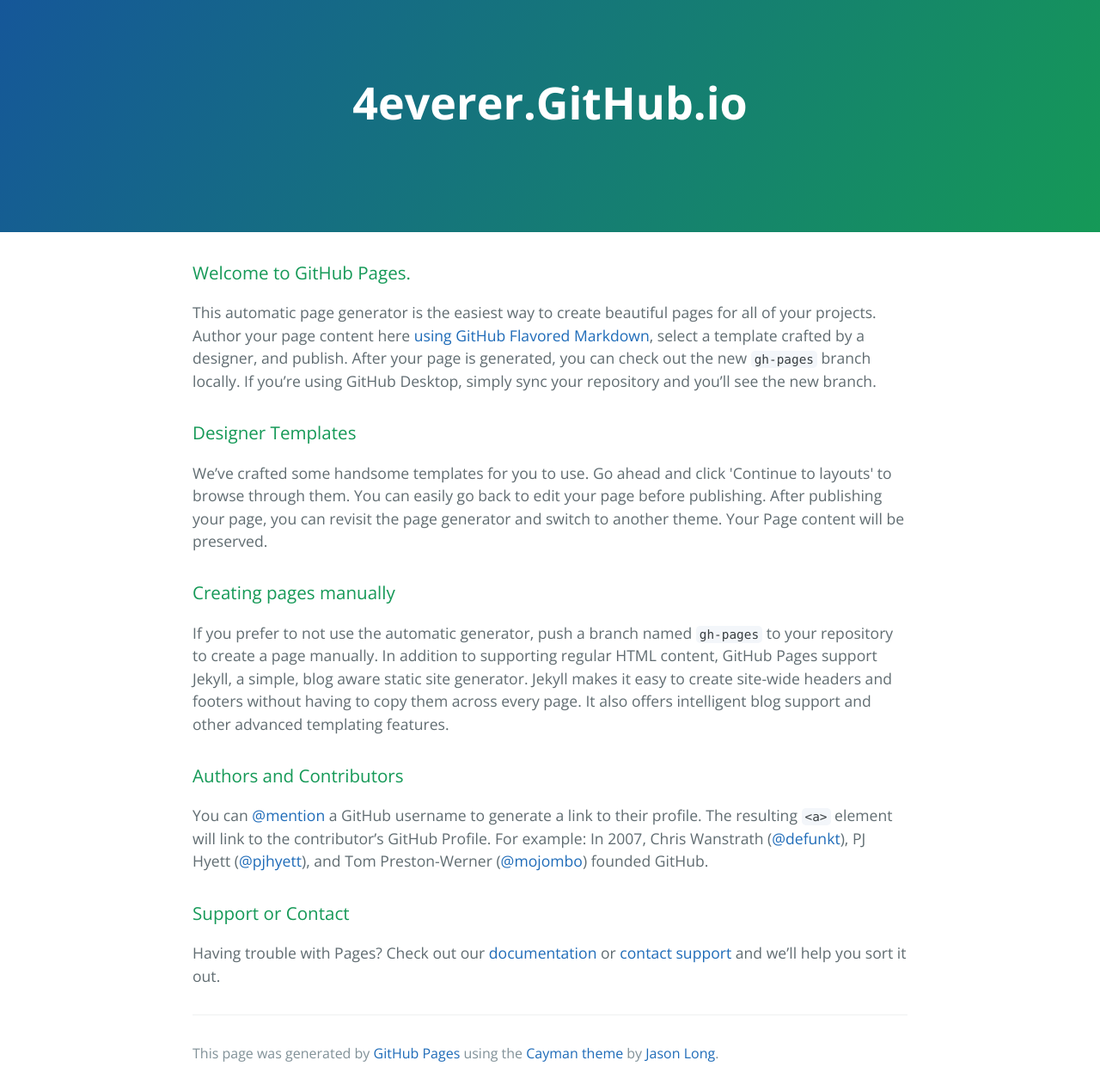
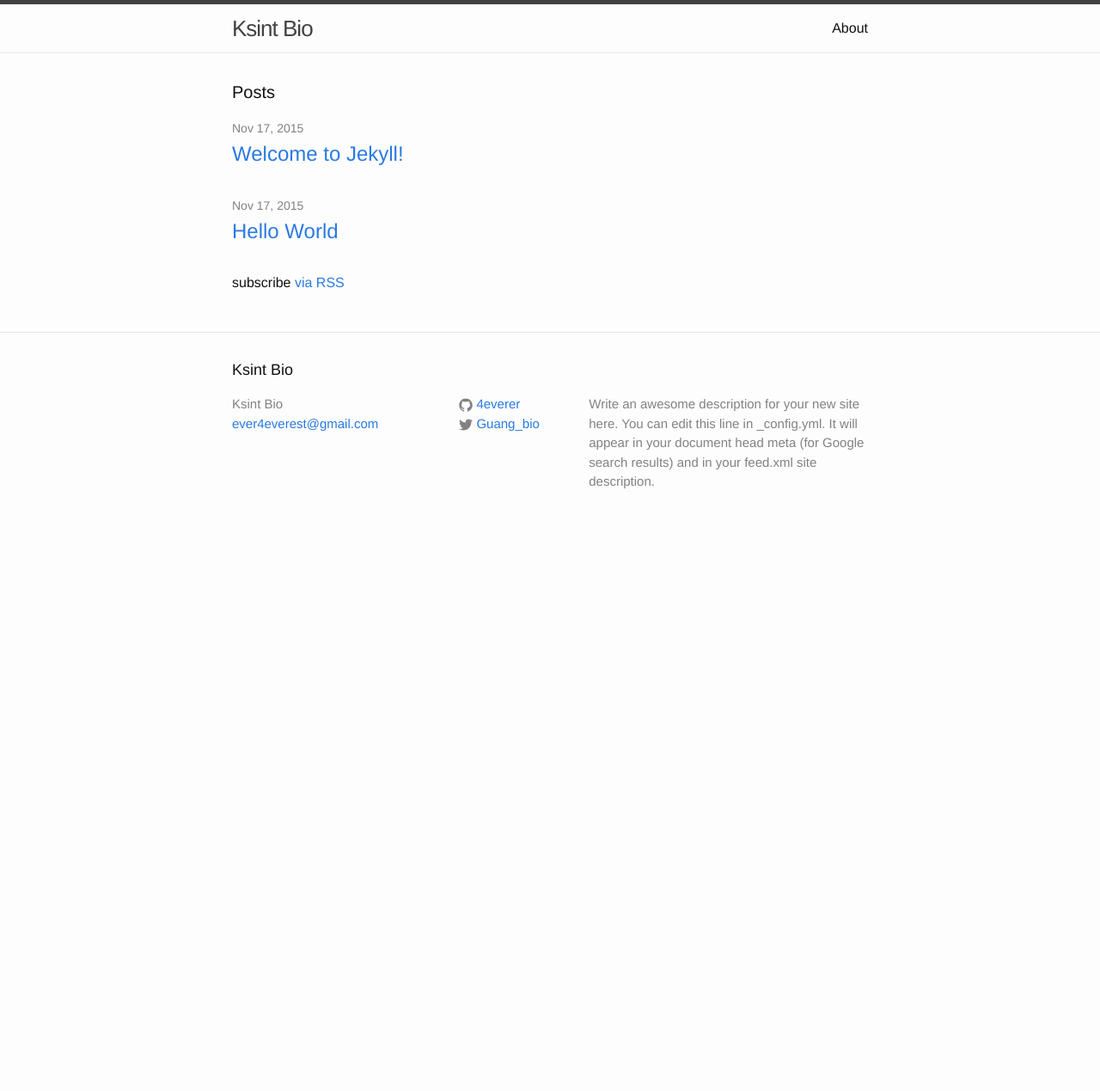
Before and after one commit to 4everer/4everer.github.io, a Jekyll site: the page built from index.html, in a window 1280 px wide. Shown: the whole page at 86% size. Built offline with Jekyll 4.4.1, drawn with Linux system fonts in a browser that asks for light colours; Markdown is read by kramdown in place of the engine named in the settings; after the commit the page ends 900 px from its top, so only the background shows below that.

Commit message:
finnaly fix index.html

```diff
--- a/index.html
+++ b/index.html
@@ -1,53 +1,37 @@
-<!DOCTYPE html>
-<html lang="en-us">
-  <head>
-    <meta charset="UTF-8">
-    <title>4everer.GitHub.io by 4everer</title>
-    <meta name="viewport" content="width=device-width, initial-scale=1">
-    <link rel="stylesheet" type="text/css" href="stylesheets/normalize.css" media="screen">
-    <link href='https://fonts.googleapis.com/css?family=Open+Sans:400,700' rel='stylesheet' type='text/css'>
-    <link rel="stylesheet" type="text/css" href="stylesheets/stylesheet.css" media="screen">
-    <link rel="stylesheet" type="text/css" href="stylesheets/github-light.css" media="screen">
-  </head>
-  <body>
-    <section class="page-header">
-      <h1 class="project-name">4everer.GitHub.io</h1>
-      <h2 class="project-tagline"></h2>
-    </section>
-
-    <section class="main-content">
-      <h3>
-<a id="welcome-to-github-pages" class="anchor" href="#welcome-to-github-pages" aria-hidden="true"><span class="octicon octicon-link"></span></a>Welcome to GitHub Pages.</h3>
-
-<p>This automatic page generator is the easiest way to create beautiful pages for all of your projects. Author your page content here <a href="https://guides.github.com/features/mastering-markdown/">using GitHub Flavored Markdown</a>, select a template crafted by a designer, and publish. After your page is generated, you can check out the new <code>gh-pages</code> branch locally. If you’re using GitHub Desktop, simply sync your repository and you’ll see the new branch.</p>
-
-<h3>
-<a id="designer-templates" class="anchor" href="#designer-templates" aria-hidden="true"><span class="octicon octicon-link"></span></a>Designer Templates</h3>
-
-<p>We’ve crafted some handsome templates for you to use. Go ahead and click 'Continue to layouts' to browse through them. You can easily go back to edit your page before publishing. After publishing your page, you can revisit the page generator and switch to another theme. Your Page content will be preserved.</p>
-
-<h3>
-<a id="creating-pages-manually" class="anchor" href="#creating-pages-manually" aria-hidden="true"><span class="octicon octicon-link"></span></a>Creating pages manually</h3>
-
-<p>If you prefer to not use the automatic generator, push a branch named <code>gh-pages</code> to your repository to create a page manually. In addition to supporting regular HTML content, GitHub Pages support Jekyll, a simple, blog aware static site generator. Jekyll makes it easy to create site-wide headers and footers without having to copy them across every page. It also offers intelligent blog support and other advanced templating features.</p>
-
-<h3>
-<a id="authors-and-contributors" class="anchor" href="#authors-and-contributors" aria-hidden="true"><span class="octicon octicon-link"></span></a>Authors and Contributors</h3>
-
-<p>You can <a href="https://github.com/blog/821" class="user-mention">@mention</a> a GitHub username to generate a link to their profile. The resulting <code>&lt;a&gt;</code> element will link to the contributor’s GitHub Profile. For example: In 2007, Chris Wanstrath (<a href="https://github.com/defunkt" class="user-mention">@defunkt</a>), PJ Hyett (<a href="https://github.com/pjhyett" class="user-mention">@pjhyett</a>), and Tom Preston-Werner (<a href="https://github.com/mojombo" class="user-mention">@mojombo</a>) founded GitHub.</p>
-
-<h3>
-<a id="support-or-contact" class="anchor" href="#support-or-contact" aria-hidden="true"><span class="octicon octicon-link"></span></a>Support or Contact</h3>
-
-<p>Having trouble with Pages? Check out our <a href="https://help.github.com/pages">documentation</a> or <a href="https://github.com/contact">contact support</a> and we’ll help you sort it out.</p>
-
-      <footer class="site-footer">
-
-        <span class="site-footer-credits">This page was generated by <a href="https://pages.github.com">GitHub Pages</a> using the <a href="https://github.com/jasonlong/cayman-theme">Cayman theme</a> by <a href="https://twitter.com/jasonlong">Jason Long</a>.</span>
-      </footer>
-
-    </section>
-
-
-  </body>
-</html>
+---
+layout: default
+---
+<div class="home">
+  <h1 class="page-heading">Posts</h1>
+  <ul class="post-list">
+    {% for post in site.posts %}
+      <li>
+        <span class="post-meta">{{post.date | date: "%b %-d, %Y"}}</span>
+        <h2>
+        <a class="post-link" href="{{ post.url | prepend: site.baseurl }}">{{ post.title }}</a>
+        <!-- <div class="c9">
+          Categories：
+          {% for cg in post.categories %}
+          <a href="/categories.html#-ref"></a>
+          {%if forloop.index < forloop.length %}
+          ,
+          {%endif%}
+          {%endfor%}
+          |
+          Tags：
+          {%for cg in post.tags %}
+          <a href="/tags.html#-ref"></a>
+          {%if forloop.index < forloop.length %}
+          ,
+          {%endif%}
+          {%endfor%}
+          |
+          Time：<time date="{{post.date|date: '%Y-%m-%d' }}"></time>
+          <a href='#comments' title='分享文章、查看评论' style="float:right;margin-right:.5em;">Comments</a>
+        </div> -->
+        </h2>
+      </li>
+    {% endfor %}
+  </ul>
+  <p class="rss-subscribe">subscribe <a href="{{ "/feed.xml" | prepend: site.baseurl }}">via RSS</a></p>
+</div>
```
